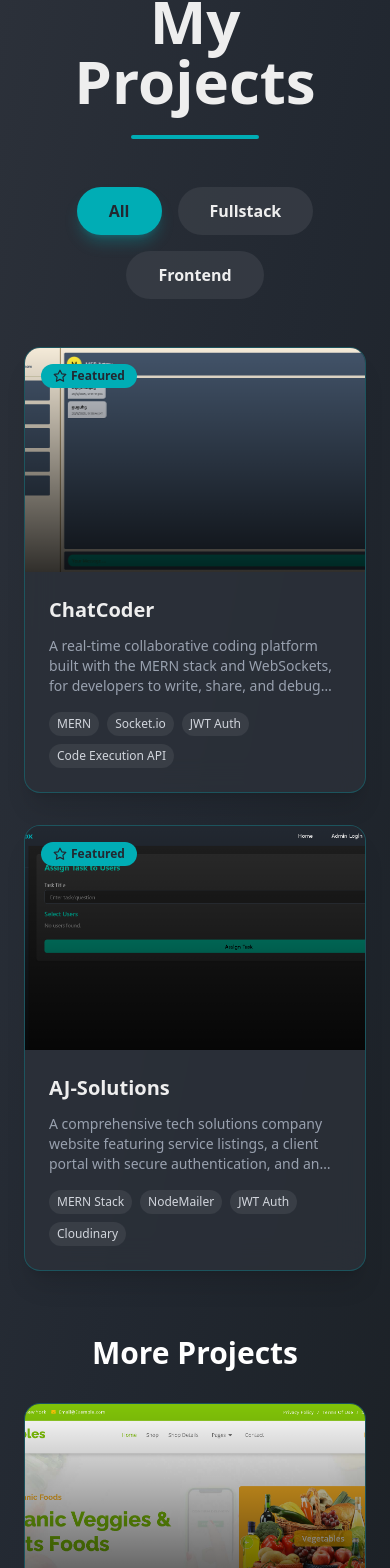
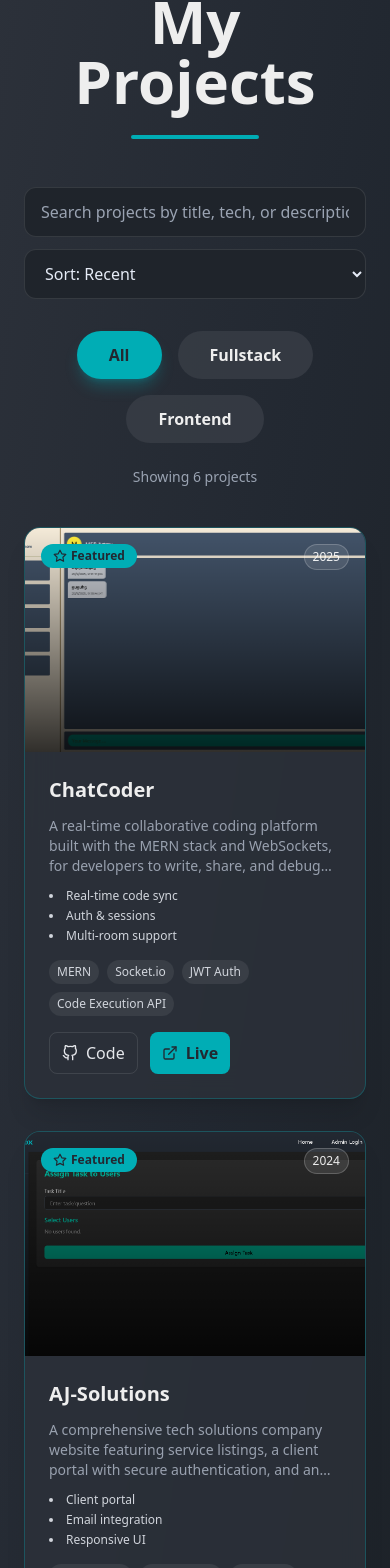
Before and after one commit to MsrSahil/Portfolio, a React (Vite) app: page / in a window 390 px wide. Shown: the part 5332-6900 px from the top of the page. Built offline with nearby package versions, Linux system fonts and the light colour scheme.

Commit message:
feat: Enhance Projects component with search, filter, and sort functionality; add project highlights and year

```diff
--- a/src/pages/Projects.jsx
+++ b/src/pages/Projects.jsx
@@ -1,4 +1,4 @@
-import React, { useEffect, useState } from "react";
+import React, { useEffect, useMemo, useRef, useState } from "react";
 import { Swiper, SwiperSlide } from "swiper/react";
 import "swiper/css";
 import "swiper/css/navigation";
@@ -9,7 +9,7 @@ import { FiGithub, FiExternalLink, FiX, FiStar } from "react-icons/fi";
 // Project images
 import PortfolioImg from "../assets/PortFolio.png";
 import Fruitables from "../assets/Fruitables.png";
-import ChatCoder from "../assets/ChatCoder.png";;
+import ChatCoder from "../assets/ChatCoder.png";
 import EventPlannerImg from "../assets/Event-Planner.png";
 import CalculatorImg from "../assets/Calculator.png";
 import vipmsr from "../assets/vipmsr.png";
@@ -18,6 +18,9 @@ import vipmsr from "../assets/vipmsr.png";
 const Projects = () => {
   const [activeTab, setActiveTab] = useState("all");
   const [selectedProject, setSelectedProject] = useState(null);
+  const [query, setQuery] = useState("");
+  const [sortBy, setSortBy] = useState("recent"); // recent | a-z
+  const closeBtnRef = useRef(null);
 
   const projects = [
     {
@@ -28,6 +31,9 @@ const Projects = () => {
       github: "https://github.com/MsrSahil/ChatCoder",
       live: "https://elegant-torte-03fc73.netlify.app/",
       image: ChatCoder,
+      featured: true,
+      year: 2025,
+      highlights: ["Real-time code sync", "Auth & sessions", "Multi-room support"],
     },
     {
       title: "AJ-Solutions",
@@ -37,6 +43,9 @@ const Projects = () => {
       github: "https://github.com/MsrSahil/viprepo",
       live: "https://viprepofrontend.netlify.app/",
       image: vipmsr,
+      featured: true,
+      year: 2024,
+      highlights: ["Client portal", "Email integration", "Responsive UI"],
     },
     {
       title: "Event Planner App",
@@ -46,6 +55,9 @@ const Projects = () => {
       github: "https://github.com/MsrSahil/event-planner",
       live: "#",
       image: EventPlannerImg,
+      featured: false,
+      year: 2024,
+      highlights: ["CRUD events", "Auth", "Schedules"],
     },
     {
       title: "Fruitables Clone",
@@ -55,6 +67,9 @@ const Projects = () => {
       github: "https://github.com/MsrSahil/Fruitable-Clone",
       live: "https://msrsahil.github.io/Fruitable-Clone/",
       image: Fruitables,
+      featured: false,
+      year: 2023,
+      highlights: ["Product grid", "Responsive", "Clean UI"],
     },
     {
       title: "Portfolio Website",
@@ -64,6 +79,9 @@ const Projects = () => {
       github: "https://github.com/MsrSahil/Portfolio",
       live: "https://msr-portfolio021.vercel.app/",
       image: PortfolioImg,
+      featured: false,
+      year: 2025,
+      highlights: ["Animated UI", "Responsive", "Themed"],
     },
     {
       title: "Calculator",
@@ -73,16 +91,64 @@ const Projects = () => {
       github: "https://github.com/MsrSahil/Calculator",
       live: "https://msrsahil.github.io/Calculator/",
       image: CalculatorImg,
+      featured: false,
+      year: 2022,
+      highlights: ["Theme toggle", "Keyboard support"],
     },
   ];
 
-  // Logic is now simpler
-  const featuredProjects = projects.slice(0, 2);
-  const otherProjects = projects.slice(2);
-  const filteredProjects = projects.filter(p => activeTab === 'all' || p.category === activeTab);
+  // Derived data
+  const featuredProjects = useMemo(() => projects.filter(p => p.featured), [projects]);
+  const searchFiltered = useMemo(() => {
+    const q = query.trim().toLowerCase();
+    const tabFiltered = projects.filter(p => activeTab === 'all' || p.category === activeTab);
+    if (!q) return tabFiltered;
+    return tabFiltered.filter(p =>
+      p.title.toLowerCase().includes(q) ||
+      p.description.toLowerCase().includes(q) ||
+      p.tech.some(t => t.toLowerCase().includes(q))
+    );
+  }, [projects, activeTab, query]);
+
+  const filteredProjects = useMemo(() => {
+    const arr = [...searchFiltered];
+    if (sortBy === 'a-z') {
+      arr.sort((a, b) => a.title.localeCompare(b.title));
+    } else {
+      // recent
+      arr.sort((a, b) => (b.year || 0) - (a.year || 0));
+    }
+    return arr;
+  }, [searchFiltered, sortBy]);
+
+  // Featured to show should respect current query and sort when on 'all'
+  const featuredToShow = useMemo(() => {
+    let arr = projects.filter(p => p.featured && (activeTab === 'all' || p.category === activeTab));
+    const q = query.trim().toLowerCase();
+    if (q) {
+      arr = arr.filter(p =>
+        p.title.toLowerCase().includes(q) ||
+        p.description.toLowerCase().includes(q) ||
+        p.tech.some(t => t.toLowerCase().includes(q))
+      );
+    }
+    if (sortBy === 'a-z') {
+      arr.sort((a, b) => a.title.localeCompare(b.title));
+    } else {
+      arr.sort((a, b) => (b.year || 0) - (a.year || 0));
+    }
+    return arr;
+  }, [projects, activeTab, query, sortBy]);
+
+  // Other projects exclude featured and follow current filtered + sort
+  const otherProjects = useMemo(() => filteredProjects.filter(p => !p.featured), [filteredProjects]);
 
   useEffect(() => {
     document.body.style.overflow = selectedProject ? "hidden" : "auto";
+    if (selectedProject && closeBtnRef.current) {
+      // Focus the close button for accessibility
+      closeBtnRef.current.focus();
+    }
   }, [selectedProject]);
 
   const renderProjectCard = (project, index, isFeatured = false) => (
@@ -104,20 +170,50 @@ const Projects = () => {
             <FiStar className="text-sm"/> Featured
           </div>
         )}
-        {/* === VIEW DETAILS BUTTON REMOVED === */}
-        <div className="absolute inset-0 flex items-center justify-center opacity-0 group-hover:opacity-100 transition-opacity duration-300 bg-black/40">
-            <div className="p-4 bg-white/10 backdrop-blur-md rounded-full border border-white/20">
-                <FiExternalLink className="text-white text-3xl"/>
-            </div>
+        <div className="absolute top-4 right-4 text-xs px-2 py-1 rounded-full bg-white/10 text-white/90 border border-white/20">{project.year}</div>
+        {/* Hover hint */}
+        <div className="absolute inset-0 flex items-center justify-center opacity-0 group-hover:opacity-100 transition-opacity duration-300 bg-black/30">
+          <div className="px-3 py-1 rounded-full bg-black/60 text-white text-xs border border-white/10">View details</div>
         </div>
       </div>
       <div className="p-6 flex flex-col flex-grow">
         <h3 className="text-xl font-bold text-[#EEEEEE] mb-3 group-hover:text-[#00ADB5] transition-colors">{project.title}</h3>
-        <p className="text-gray-400 text-sm mb-4 line-clamp-3 flex-grow">{project.description}</p>
+        <p className="text-gray-400 text-sm mb-3 line-clamp-3 flex-grow">{project.description}</p>
+        {project.highlights && (
+          <ul className="text-xs text-gray-300 mb-4 list-disc list-inside space-y-1">
+            {project.highlights.slice(0, 3).map((h, i) => (
+              <li key={i}>{h}</li>
+            ))}
+          </ul>
+        )}
         <div className="flex flex-wrap gap-2 mt-auto">
           {project.tech.slice(0, 4).map((tech, i) => (
             <span key={i} className="px-2 py-1 bg-[#393E46] rounded-full text-xs text-gray-300">{tech}</span>
           ))}
+        </div>
+        <div className="mt-4 flex gap-3">
+          <a
+            href={project.github}
+            target="_blank"
+            rel="noopener noreferrer"
+            className="flex items-center gap-2 px-3 py-2 rounded-lg border border-white/10 text-gray-200 hover:border-[#00ADB5]/50 hover:text-white transition-colors"
+            onClick={(e) => e.stopPropagation()}
+            aria-label={`${project.title} GitHub`}
+          >
+            <FiGithub /> Code
+          </a>
+          {project.live !== "#" && (
+            <a
+              href={project.live}
+              target="_blank"
+              rel="noopener noreferrer"
+              className="flex items-center gap-2 px-3 py-2 rounded-lg bg-[#00ADB5] text-[#222831] font-semibold hover:bg-cyan-400 transition-colors"
+              onClick={(e) => e.stopPropagation()}
+              aria-label={`${project.title} Live Demo`}
+            >
+              <FiExternalLink /> Live
+            </a>
+          )}
         </div>
       </div>
     </motion.div>
@@ -130,21 +226,69 @@ const Projects = () => {
           <h1 className="text-6xl md:text-7xl font-bold mb-6 text-[#EEEEEE] font-heading">My Projects</h1>
           <div className="w-32 h-1 bg-[#00ADB5] rounded-full mx-auto mb-6" />
         </motion.div>
-        <div className="flex flex-wrap justify-center gap-4 mb-12">
+        {/* Controls: Search + Filters + Sort */}
+        <div className="max-w-5xl mx-auto mb-8 grid grid-cols-1 md:grid-cols-3 gap-3">
+          <div className="md:col-span-2">
+            <label htmlFor="project-search" className="sr-only">Search projects</label>
+            <input
+              id="project-search"
+              type="text"
+              value={query}
+              onChange={(e) => setQuery(e.target.value)}
+              placeholder="Search projects by title, tech, or description..."
+              className="w-full rounded-xl bg-[#1f242b] border border-white/10 focus-visible:outline-none focus-visible:ring-2 focus-visible:ring-[#00ADB5] text-[#E5EBF6] placeholder:text-[#9AA3B2] px-4 py-3"
+            />
+          </div>
+          <div>
+            <label htmlFor="project-sort" className="sr-only">Sort projects</label>
+            <select
+              id="project-sort"
+              value={sortBy}
+              onChange={(e) => setSortBy(e.target.value)}
+              className="w-full rounded-xl bg-[#1f242b] border border-white/10 focus-visible:outline-none focus-visible:ring-2 focus-visible:ring-[#00ADB5] text-[#E5EBF6] px-4 py-3"
+            >
+              <option value="recent">Sort: Recent</option>
+              <option value="a-z">Sort: A–Z</option>
+            </select>
+          </div>
+        </div>
+        <div
+          role="tablist"
+          aria-label="Project filters"
+          className="flex flex-wrap justify-center gap-4 mb-6"
+          onKeyDown={(e) => {
+            const tabs = ["all", "fullstack", "frontend"]; // same order as render
+            const idx = tabs.indexOf(activeTab);
+            if (e.key === "ArrowRight") setActiveTab(tabs[(idx + 1) % tabs.length]);
+            if (e.key === "ArrowLeft") setActiveTab(tabs[(idx - 1 + tabs.length) % tabs.length]);
+          }}
+        >
           {["all", "fullstack", "frontend"].map((tab) => (
-            <motion.button key={tab} whileHover={{ scale: 1.05, y: -2 }} whileTap={{ scale: 0.95 }} onClick={() => setActiveTab(tab)}
-              className={`px-8 py-3 rounded-full capitalize font-semibold transition-all duration-300 ${
+            <motion.button
+              key={tab}
+              role="tab"
+              aria-selected={activeTab === tab}
+              tabIndex={0}
+              whileHover={{ scale: 1.05, y: -2 }}
+              whileTap={{ scale: 0.95 }}
+              onClick={() => setActiveTab(tab)}
+              className={`px-8 py-3 rounded-full capitalize font-semibold transition-all duration-300 focus-visible:outline-none focus-visible:ring-2 focus-visible:ring-[#00ADB5] ${
                 activeTab === tab ? "bg-[#00ADB5] text-[#222831] shadow-lg shadow-[#00ADB5]/30" : "bg-[#393E46]/80 text-[#EEEEEE] hover:bg-[#00ADB5]/50"
               }`}
-            >{tab}</motion.button>
+            >
+              {tab}
+            </motion.button>
           ))}
         </div>
+
+        {/* Stats */}
+        <div className="text-center text-sm text-[#9AA3B2] mb-10">Showing {filteredProjects.length} project{filteredProjects.length === 1 ? '' : 's'}</div>
 
         {/* === NEW LOGIC: SHOW SPECIAL LAYOUT ONLY FOR 'ALL' TAB === */}
         {activeTab === 'all' ? (
           <>
             <motion.div layout className="grid grid-cols-1 md:grid-cols-2 gap-8 mb-16">
-              <AnimatePresence>{featuredProjects.map((p, i) => renderProjectCard(p, i, true))}</AnimatePresence>
+              <AnimatePresence>{featuredToShow.map((p, i) => renderProjectCard(p, i, true))}</AnimatePresence>
             </motion.div>
 
             {otherProjects.length > 0 && (
@@ -156,7 +300,7 @@ const Projects = () => {
                   breakpoints={{ 640: { slidesPerView: 2 }, 1024: { slidesPerView: 3 } }} className="pb-16"
                 >
                   {otherProjects.map((p, i) => (
-                    <SwiperSlide key={i} className="h-auto">{renderProjectCard(p, i)}</SwiperSlide>
+                    <SwiperSlide key={p.title + "-slide"} className="h-auto">{renderProjectCard(p, i)}</SwiperSlide>
                   ))}
                 </Swiper>
               </>
@@ -178,21 +322,32 @@ const Projects = () => {
             <motion.div
               initial={{ scale: 0.9, y: 50 }} animate={{ scale: 1, y: 0 }} exit={{ scale: 0.9, y: 50 }}
               transition={{ type: "spring", stiffness: 200, damping: 25 }}
+              role="dialog"
+              aria-modal="true"
+              aria-labelledby="project-modal-title"
+              aria-describedby="project-modal-desc"
               className="bg-[#2C313A] rounded-2xl w-full max-w-3xl max-h-[90vh] overflow-y-auto border border-[#00ADB5]/50"
               onClick={(e) => e.stopPropagation()}
             >
               <div className="relative">
                 <img src={selectedProject.image} alt={selectedProject.title} className="w-full h-64 object-cover rounded-t-2xl" />
-                <button onClick={() => setSelectedProject(null)} className="absolute top-4 right-4 p-2 bg-black/50 rounded-full text-white hover:bg-[#00ADB5] transition-colors"><FiX size={20} /></button>
+                <button ref={closeBtnRef} onClick={() => setSelectedProject(null)} className="absolute top-4 right-4 p-2 bg-black/50 rounded-full text-white hover:bg-[#00ADB5] transition-colors"><FiX size={20} /></button>
               </div>
               <div className="p-8">
-                <h2 className="text-3xl font-bold text-[#EEEEEE] mb-2">{selectedProject.title}</h2>
+                <h2 id="project-modal-title" className="text-3xl font-bold text-[#EEEEEE] mb-2">{selectedProject.title}</h2>
                 <div className="flex flex-wrap gap-2 mb-6">
                   {selectedProject.tech.map((tech, i) => (
                     <span key={i} className="px-3 py-1 bg-[#393E46] rounded-full text-sm text-[#00ADB5]">{tech}</span>
                   ))}
                 </div>
-                <p className="text-gray-300 mb-6">{selectedProject.description}</p>
+                <p id="project-modal-desc" className="text-gray-300 mb-6">{selectedProject.description}</p>
+                {selectedProject.highlights && (
+                  <ul className="text-sm text-gray-200 list-disc list-inside mb-6 space-y-1">
+                    {selectedProject.highlights.map((h, i) => (
+                      <li key={i}>{h}</li>
+                    ))}
+                  </ul>
+                )}
                 <div className="flex gap-4">
                   <a href={selectedProject.github} target="_blank" rel="noopener noreferrer" className="flex items-center gap-2 px-6 py-3 bg-[#393E46] text-[#EEEEEE] rounded-lg hover:bg-gray-700 transition-colors"><FiGithub /> View Code</a>
                   {selectedProject.live !== "#" && (
```
